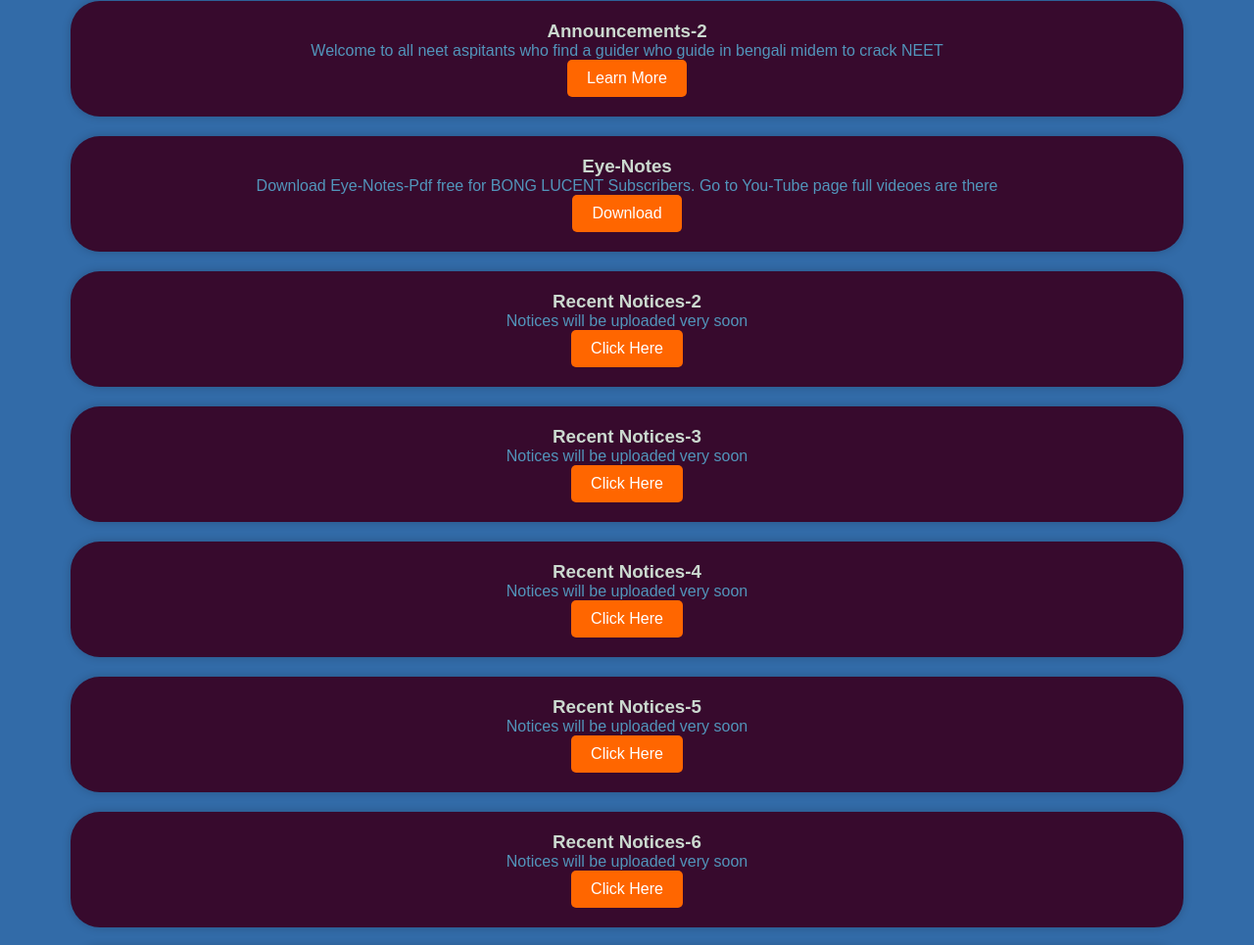
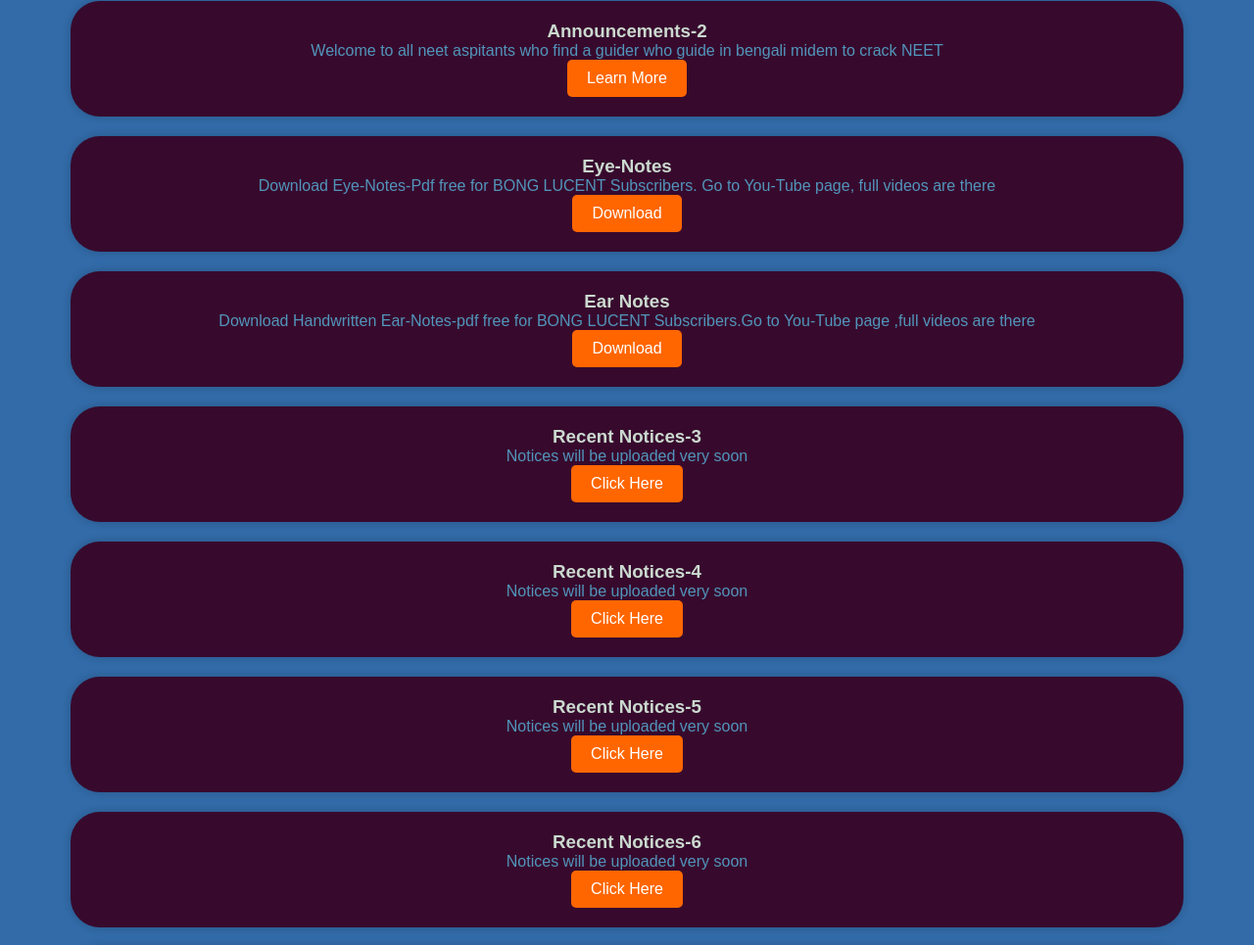
Before and after one commit to bonglucent/web-mp.com, a plain HTML site: page index.html in a window 1280 px wide. Shown: the part 1269-2234 px from the top of the page at 98% size. Drawn offline with Linux system fonts and the light colour scheme; a web font is replaced by a local one.

Commit message:
Update index.html
add ear notes

```diff
--- a/index.html
+++ b/index.html
@@ -117,14 +117,14 @@
 
                 <h3>Eye-Notes</h3>
                 <p>Download Eye-Notes-Pdf free for BONG LUCENT Subscribers.
-                    Go to You-Tube page full videoes are there</p>
+                    Go to You-Tube page, full videos are there</p>
                 <a href="Eye Final notes.pdf" target="_blank" class="cta-button">Download</a>
             </div>
             <div class="course-card">
 
-                <h3>Recent Notices-2</h3>
-                <p>Notices will be uploaded very soon</p>
-                <a href="#" target="_blank" class="cta-button">Click Here</a>
+                <h3>Ear Notes</h3>
+                <p>Download Handwritten Ear-Notes-pdf free for BONG LUCENT Subscribers.Go to You-Tube page ,full videos are there </p>
+                <a href="ear notes.pdf" target="_blank" class="cta-button">Download</a>
             </div>
             <div class="course-card">
 
```
